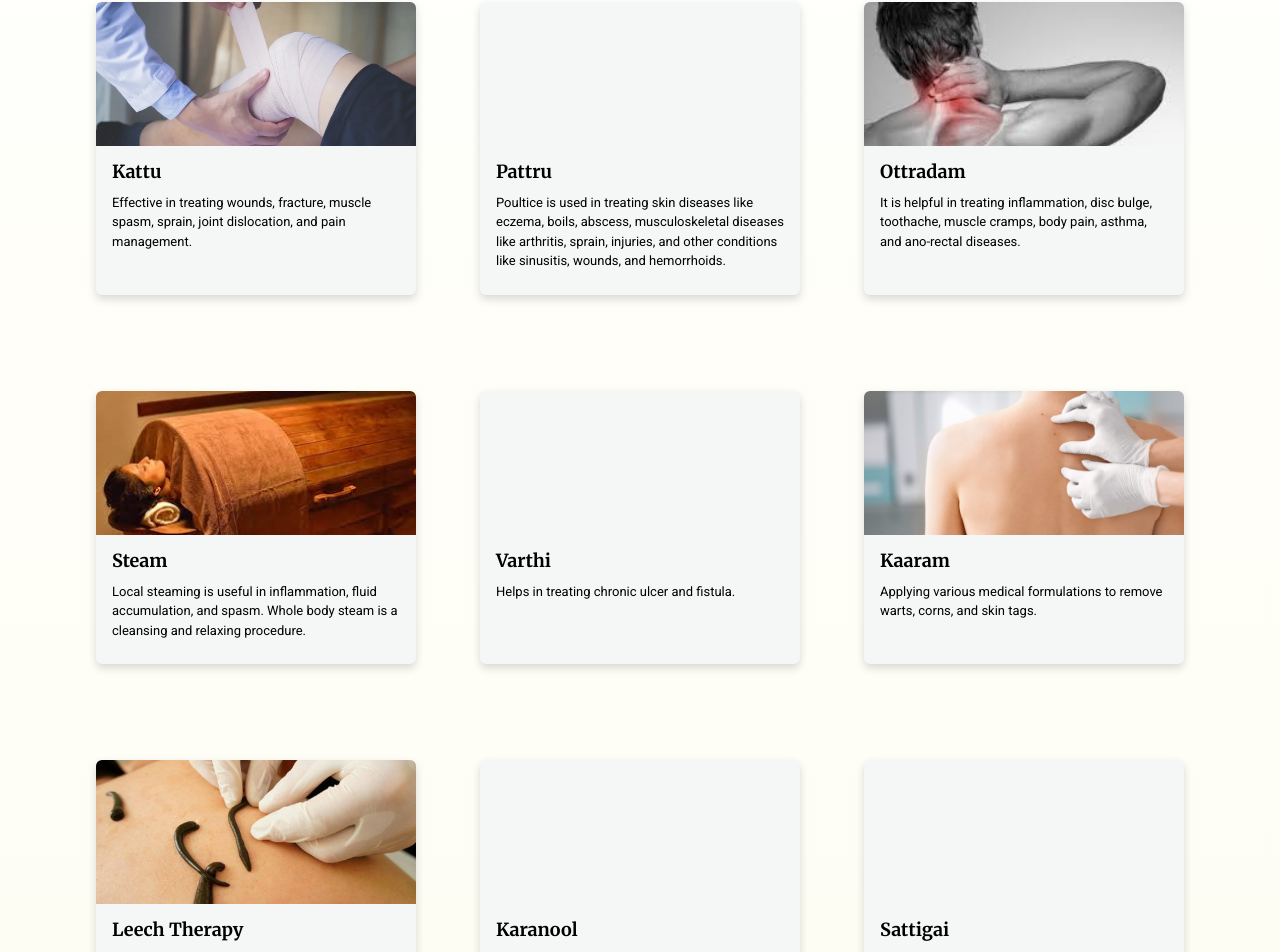
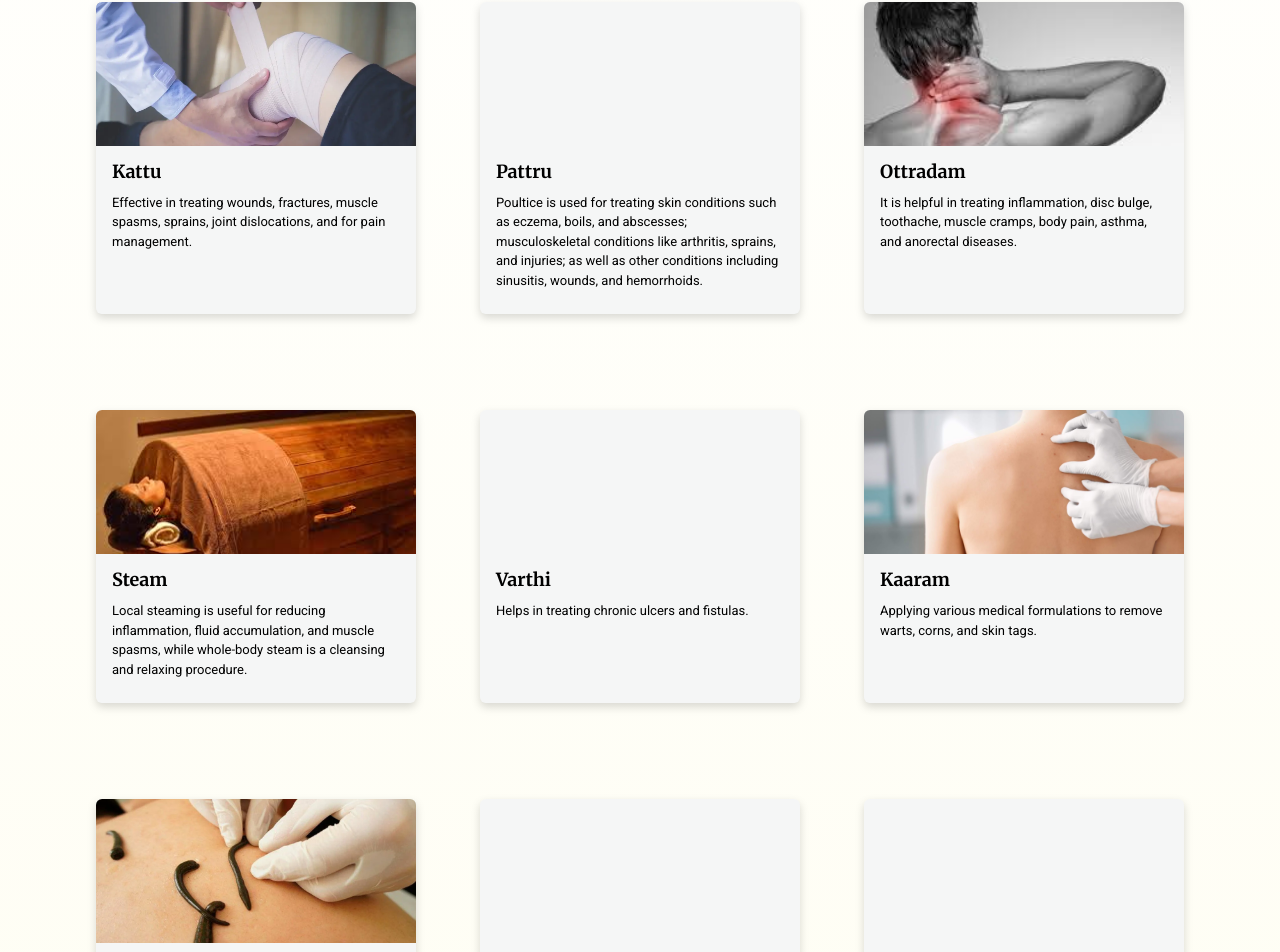
Before and after one commit to Rahulrj777/Life_Plus, a React (Vite) app: page /services in a window 1280 px wide. Shown: the part 1596-2548 px from the top of the page. Built offline with nearby package versions, Linux system fonts and the light colour scheme.

Commit message:
Resolved merge conflicts

```diff
--- a/src/pages/Service.jsx
+++ b/src/pages/Service.jsx
@@ -198,7 +198,7 @@ const Service = () => {
 
                                                 <div className='flex flex-col items-start gap-y-1 md:gap-y-2 py-1 md:py-3 px-4'>
                                                     <h3 className='font-bold text-[14px] md:text-[18px] font-[Merriweather]'> Kattu </h3>
-                                                    <p className='font-[roboto] text-[11px] md:text-[13px]'>Effective in treating wounds, fracture, muscle spasm, sprain, joint dislocation, and pain management.</p>
+                                                    <p className='font-[roboto] text-[11px] md:text-[13px]'>Effective in treating wounds, fractures, muscle spasms, sprains, joint dislocations, and for pain management.</p>
                                                 </div>
                                             </div>
 
@@ -209,7 +209,7 @@ const Service = () => {
 
                                                 <div className='flex flex-col items-start gap-y-1 md:gap-y-2 py-1 md:py-3 px-4'>
                                                     <h3 className='font-bold text-[14px] md:text-[18px] font-[Merriweather]'> Pattru  </h3>
-                                                    <p className='font-[roboto] text-[11px] md:text-[13px]'>Poultice is used in treating skin diseases like eczema, boils, abscess, musculoskeletal diseases like arthritis, sprain, injuries, and other conditions like sinusitis, wounds, and hemorrhoids.</p>
+                                                    <p className='font-[roboto] text-[11px] md:text-[13px]'>Poultice is used for treating skin conditions such as eczema, boils, and abscesses; musculoskeletal conditions like arthritis, sprains, and injuries; as well as other conditions including sinusitis, wounds, and hemorrhoids.</p>
                                                 </div>
                                             </div>
 
@@ -220,7 +220,7 @@ const Service = () => {
 
                                                 <div className='flex flex-col items-start gap-y-1 md:gap-y-2 py-1 md:py-3 px-4'>
                                                     <h3 className='font-bold text-[14px] md:text-[18px] font-[Merriweather]'> Ottradam  </h3>
-                                                    <p className='font-[roboto] text-[11px] md:text-[13px]'>It is helpful in treating inflammation, disc bulge, toothache, muscle cramps, body pain, asthma, and ano-rectal diseases.</p>
+                                                    <p className='font-[roboto] text-[11px] md:text-[13px]'>It is helpful in treating inflammation, disc bulge, toothache, muscle cramps, body pain, asthma, and anorectal diseases.</p>
                                                 </div>
                                             </div>
 
@@ -231,7 +231,7 @@ const Service = () => {
 
                                                 <div className='flex flex-col items-start gap-y-1 md:gap-y-2 py-1 md:py-3 px-4'>
                                                     <h3 className='font-bold text-[14px] md:text-[18px] font-[Merriweather]'> Steam  </h3>
-                                                    <p className='font-[roboto] text-[11px] md:text-[13px]'>Local steaming is useful in inflammation, fluid accumulation, and spasm. Whole body steam is a cleansing and relaxing procedure.</p>
+                                                    <p className='font-[roboto] text-[11px] md:text-[13px]'>Local steaming is useful for reducing inflammation, fluid accumulation, and muscle spasms, while whole-body steam is a cleansing and relaxing procedure.</p>
                                                 </div>
                                             </div>
 
@@ -242,7 +242,7 @@ const Service = () => {
 
                                                 <div className='flex flex-col items-start gap-y-1 md:gap-y-2 py-1 md:py-3 px-4'>
                                                     <h3 className='font-bold text-[14px] md:text-[18px] font-[Merriweather]'> Varthi  </h3>
-                                                    <p className='font-[roboto] text-[11px] md:text-[13px]'>Helps in treating chronic ulcer and fistula.</p>
+                                                    <p className='font-[roboto] text-[11px] md:text-[13px]'>Helps in treating chronic ulcers and fistulas.</p>
                                                 </div>
                                             </div>
 
@@ -264,7 +264,7 @@ const Service = () => {
 
                                                 <div className='flex flex-col items-start gap-y-1 md:gap-y-2 py-1 md:py-3 px-4'>
                                                     <h3 className='font-bold text-[14px] md:text-[18px] font-[Merriweather]'> Leech Therapy  </h3>
-                                                    <p className='font-[roboto] text-[11px] md:text-[13px]'>Helps to improve circulation, reduce inflammation, promote wound healing, and treat varicose veins.</p>
+                                                    <p className='font-[roboto] text-[11px] md:text-[13px]'>Helps improve circulation, reduce inflammation, promote wound healing, and treat varicose veins.</p>
                                                 </div>
                                             </div>
 
@@ -286,7 +286,7 @@ const Service = () => {
 
                                                 <div className='flex flex-col items-start gap-y-1 md:gap-y-2 py-1 md:py-3 px-4'>
                                                     <h3 className='font-bold text-[14px] md:text-[18px] font-[Merriweather]'> Sattigai  </h3>
-                                                    <p className='font-[roboto] text-[11px] md:text-[13px]'>Treats warts, corns, chronic pain, and is used to stop bleeding.</p>
+                                                    <p className='font-[roboto] text-[11px] md:text-[13px]'>Used to treat warts, corns, chronic pain, and to stop bleeding.</p>
                                                 </div>
                                             </div>
                                         </div>
```
